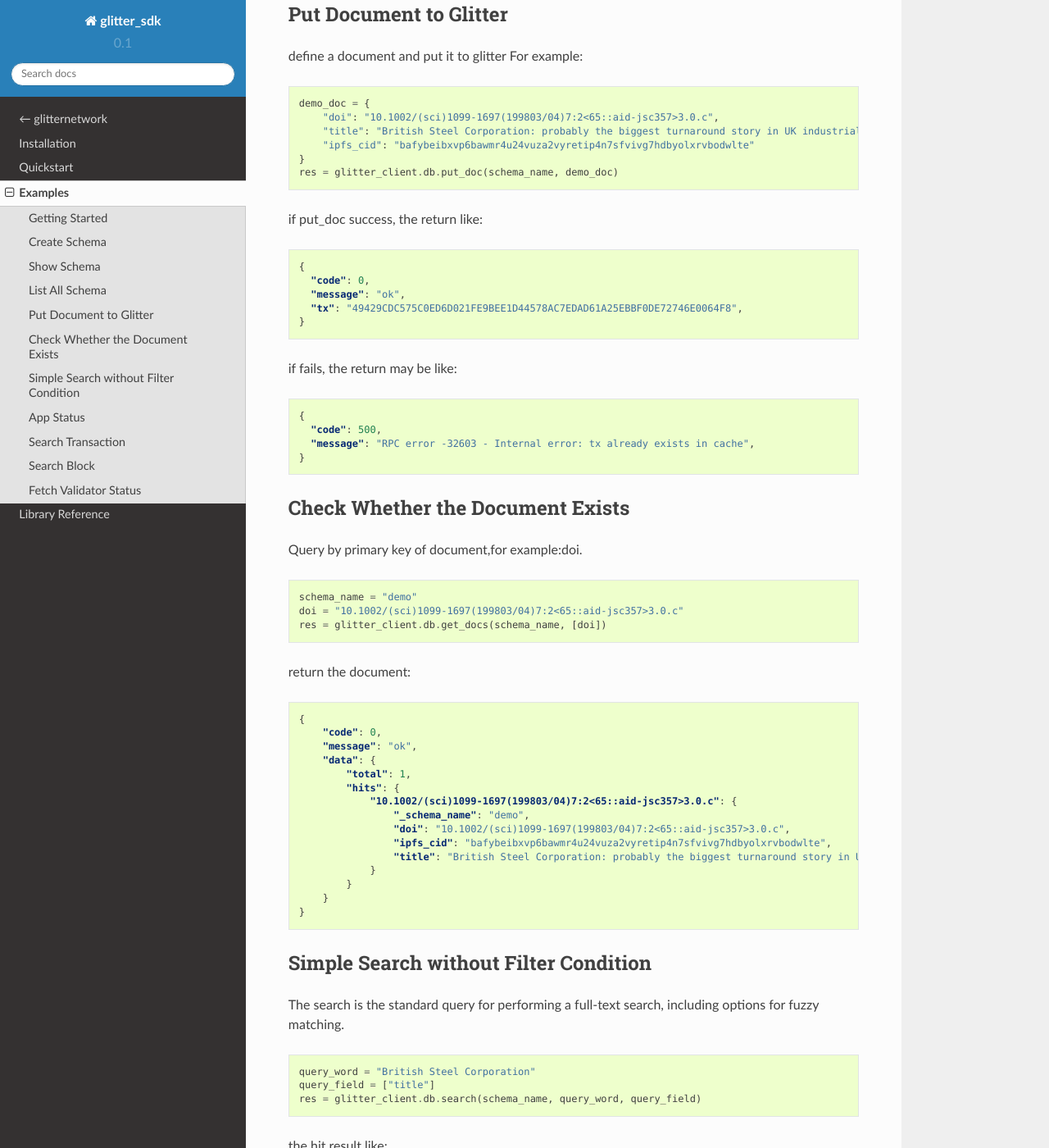
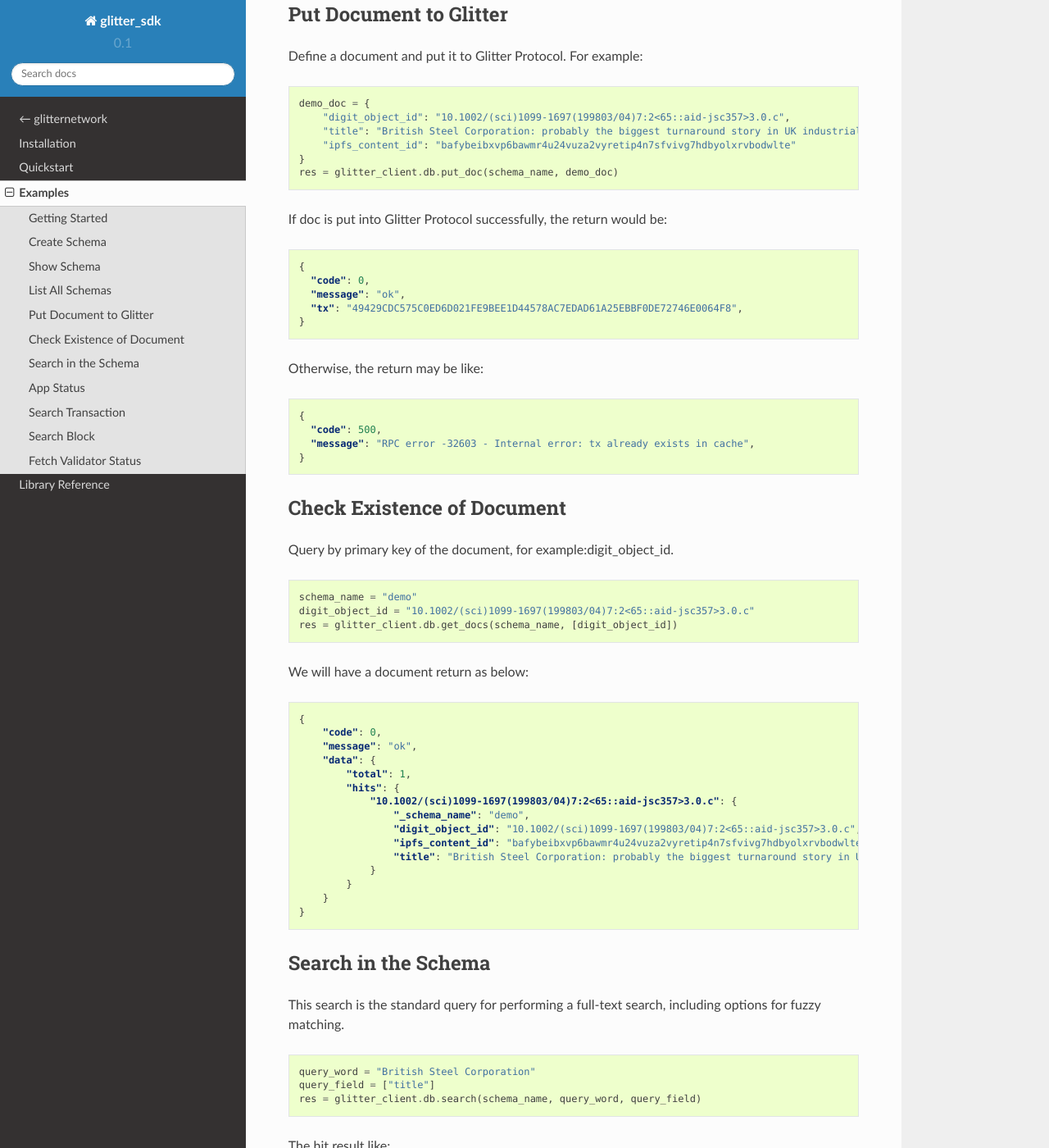
Before and after one commit to rongbin666/glitter-sdk-py, a Sphinx documentation site: the page built from docs/examples.rst, in a window 1280 px wide and 1400 px high, scrolled down 2997 px. Shown: the whole window at 82% size. Built offline with Sphinx 7.4.7 and the Read the Docs theme 2.0.0, drawn with Linux system fonts in a browser that asks for light colours; some of the changed text lies outside the part shown.

Commit message:
Polish the py sdk documents.

```diff
--- a/docs/examples.rst
+++ b/docs/examples.rst
@@ -35,7 +35,7 @@ Create Schema
     schema_name="demo"
     fields = [
         {
-            "name": "doi",
+            "name": "digit_object_id",
             "type": "string",
             "primary": "true",
             "index": {
@@ -50,7 +50,7 @@ Create Schema
             }
         },
         {
-            "name": "ipfs_cid",
+            "name": "ipfs_content_id",
             "type": "string",
             "index": {
                 "index": "false"
@@ -60,7 +60,7 @@ Create Schema
     res = glitter_client.db.create_schema(schema_name, fields)
     print(res)
 
-if create schema success, the return like:
+If the schema is created successfully, the return would be:
 
 .. code-block:: json
 
@@ -70,7 +70,7 @@ if create schema success, the return like:
         "tx": "B88CEA8172F0B8BD7EAC3021C1B347786F74EDCD9110A7525C61237CD91FCE73",
     }
 
-if the schema all ready exist, the return like:
+If the schema already exists, the return would be:
 
 .. code-block:: json
 
@@ -82,7 +82,7 @@ if the schema all ready exist, the return like:
 Show Schema
 ------------------------
 
-get schema by name.
+Get schema by name.
 
 .. code-block:: python
 
@@ -100,7 +100,7 @@ if success:
                 "index": {
                     "type": "keyword"
                 },
-                "name": "doi",
+                "name": "digit_object_id",
                 "primary": "true",
                 "type": "string"
             }, {
@@ -113,7 +113,7 @@ if success:
                 "index": {
                     "index": "false"
                 },
-                "name": "ipfs_cid",
+                "name": "ipfs_content_id",
                 "type": "string"
             }],
             "name": "demo",
@@ -130,7 +130,7 @@ otherwise:
         "message": "SchemaNotExist",
     }
 
-List All Schema
+List All Schemas
 ------------------------
 
 .. code-block:: python
@@ -146,7 +146,7 @@ List All Schema
                     "index": {
                         "type": "keyword"
                     },
-                    "name": "doi",
+                    "name": "digit_object_id",
                     "primary": "true",
                     "type": "string"
                 }, {
@@ -159,7 +159,7 @@ List All Schema
                     "index": {
                         "index": "false"
                     },
-                    "name": "ipfs_cid",
+                    "name": "ipfs_content_id",
                     "type": "string"
                 }],
                 "name": "demo",
@@ -171,19 +171,19 @@ List All Schema
 
 Put Document to Glitter
 --------------------------------
-define a document and put it to glitter
+Define a document and put it to Glitter Protocol.
 For example:
 
 .. code-block:: python
 
     demo_doc = {
-        "doi": "10.1002/(sci)1099-1697(199803/04)7:2<65::aid-jsc357>3.0.c",
+        "digit_object_id": "10.1002/(sci)1099-1697(199803/04)7:2<65::aid-jsc357>3.0.c",
         "title": "British Steel Corporation: probably the biggest turnaround story in UK industrial history",
-        "ipfs_cid": "bafybeibxvp6bawmr4u24vuza2vyretip4n7sfvivg7hdbyolxrvbodwlte"
+        "ipfs_content_id": "bafybeibxvp6bawmr4u24vuza2vyretip4n7sfvivg7hdbyolxrvbodwlte"
     }
     res = glitter_client.db.put_doc(schema_name, demo_doc)
 
-if put_doc success, the return like:
+If doc is put into Glitter Protocol successfully, the return would be:
 
 .. code-block:: json
 
@@ -194,7 +194,7 @@ if put_doc success, the return like:
     }
 
 
-if fails, the return may be like:
+Otherwise, the return may be like:
 
 .. code-block:: json
 
@@ -204,17 +204,17 @@ if fails, the return may be like:
     }
 
 
-Check Whether the Document Exists
+Check Existence of Document
 -----------------------------------
-Query by primary key of document,for example:doi.
+Query by primary key of the document, for example:digit_object_id.
 
 .. code-block:: python
 
     schema_name = "demo"
-    doi = "10.1002/(sci)1099-1697(199803/04)7:2<65::aid-jsc357>3.0.c"
-    res = glitter_client.db.get_docs(schema_name, [doi])
+    digit_object_id = "10.1002/(sci)1099-1697(199803/04)7:2<65::aid-jsc357>3.0.c"
+    res = glitter_client.db.get_docs(schema_name, [digit_object_id])
 
-return the document:
+We will have a document return as below:
 
 .. code-block:: json
 
@@ -226,8 +226,8 @@ return the document:
             "hits": {
                 "10.1002/(sci)1099-1697(199803/04)7:2<65::aid-jsc357>3.0.c": {
                     "_schema_name": "demo",
-                    "doi": "10.1002/(sci)1099-1697(199803/04)7:2<65::aid-jsc357>3.0.c",
-                    "ipfs_cid": "bafybeibxvp6bawmr4u24vuza2vyretip4n7sfvivg7hdbyolxrvbodwlte",
+                    "digit_object_id": "10.1002/(sci)1099-1697(199803/04)7:2<65::aid-jsc357>3.0.c",
+                    "ipfs_content_id": "bafybeibxvp6bawmr4u24vuza2vyretip4n7sfvivg7hdbyolxrvbodwlte",
                     "title": "British Steel Corporation: probably the biggest turnaround story in UK industrial history"
                 }
             }
@@ -235,9 +235,9 @@ return the document:
     }
 
 
-Simple Search without Filter Condition
+Search in the Schema
 -------------------------------------------------
-The search is the standard query for performing a full-text search, including options for fuzzy matching.
+This search is the standard query for performing a full-text search, including options for fuzzy matching.
 
 .. code-block:: python
 
@@ -245,7 +245,7 @@ The search is the standard query for performing a full-text search, including op
     query_field = ["title"]
     res = glitter_client.db.search(schema_name, query_word, query_field)
 
-the hit result like:
+The hit result like:
 
 .. code-block:: json
 
@@ -270,8 +270,8 @@ the hit result like:
                 },
                 "data": {
                     "_schema_name": "demo",
-                    "doi": "10.1002/(sci)1099-1697(199803/04)7:2<65::aid-jsc357>3.0.c",
-                    "ipfs_cid": "bafybeibxvp6bawmr4u24vuza2vyretip4n7sfvivg7hdbyolxrvbodwlte",
+                    "digit_object_id": "10.1002/(sci)1099-1697(199803/04)7:2<65::aid-jsc357>3.0.c",
+                    "ipfs_content_id": "bafybeibxvp6bawmr4u24vuza2vyretip4n7sfvivg7hdbyolxrvbodwlte",
                     "title": "British Steel Corporation: probably the biggest turnaround story in UK industrial history"
                 }
             }],
@@ -306,15 +306,15 @@ App Status
 
 Search Transaction
 ----------------------------
-You can search transaction by transaction height, transaction hash.
+You can also search transaction by transaction height and transaction hash.
 
 .. code-block:: python
 
-   # search by transaction hash.
+   # Search by transaction hash.
    res = glitter_client.chain.tx_search(query="tx.hash='ACB6696C22B601D544FE05C8899090B4C1E98EF87636AA07EBCD63548786B561'")
-   # search by transaction height.
+   # Search by transaction height.
    res = glitter_client.chain.tx_search(query="tx.height=460844")
-   # the return like:
+   # return
    {
      "jsonrpc": "2.0",
      "id": -1,
@@ -371,7 +371,7 @@ You can search block by block_search  or fetch the latest block.
    res = glitter_client.chain.block()
    # or
    res = glitter_client.chain.block_search(query="block.height = 17835")
-   # the return like:
+   # return
    {
         "jsonrpc": "2.0",
         "id": -1,
@@ -462,12 +462,12 @@ You can search block by block_search  or fetch the latest block.
 
 Fetch Validator Status
 ----------------------------
-Get validator set at a specified height
+Get validator set with a specific height.
 
 .. code-block:: python
 
    res = glitter_client.admin.validators()
-   # the return like:
+   # return
    {
      "jsonrpc": "2.0",
      "id": -1,
--- a/docs/install.rst
+++ b/docs/install.rst
@@ -1,7 +1,7 @@
 =========================
  Installation
 =========================
-glitter sdk is in the `Python Package Index`_.
+Glitter sdk is in the `Python Package Index`_.
 This tutorial walks you through how to set up glitter-sdk-py_ for local development.
 
 The glitter Python Driver depends on:
```
Also changed, not shown: other parts of docs/examples.rst (+1 -1 lines), docs/quickstart.rst (+19 -17 lines), docs/tutorial.rst (+10 -10 lines).
